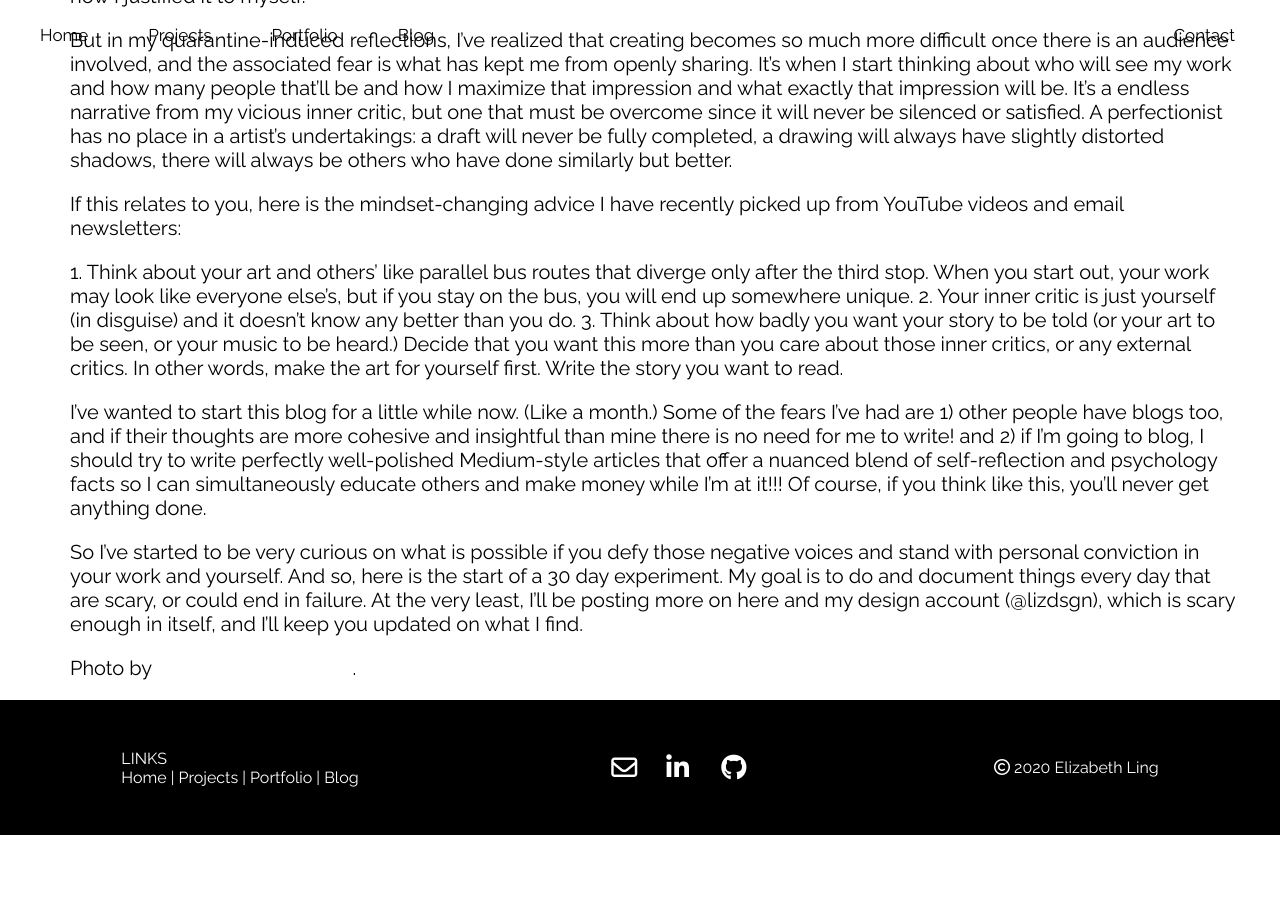
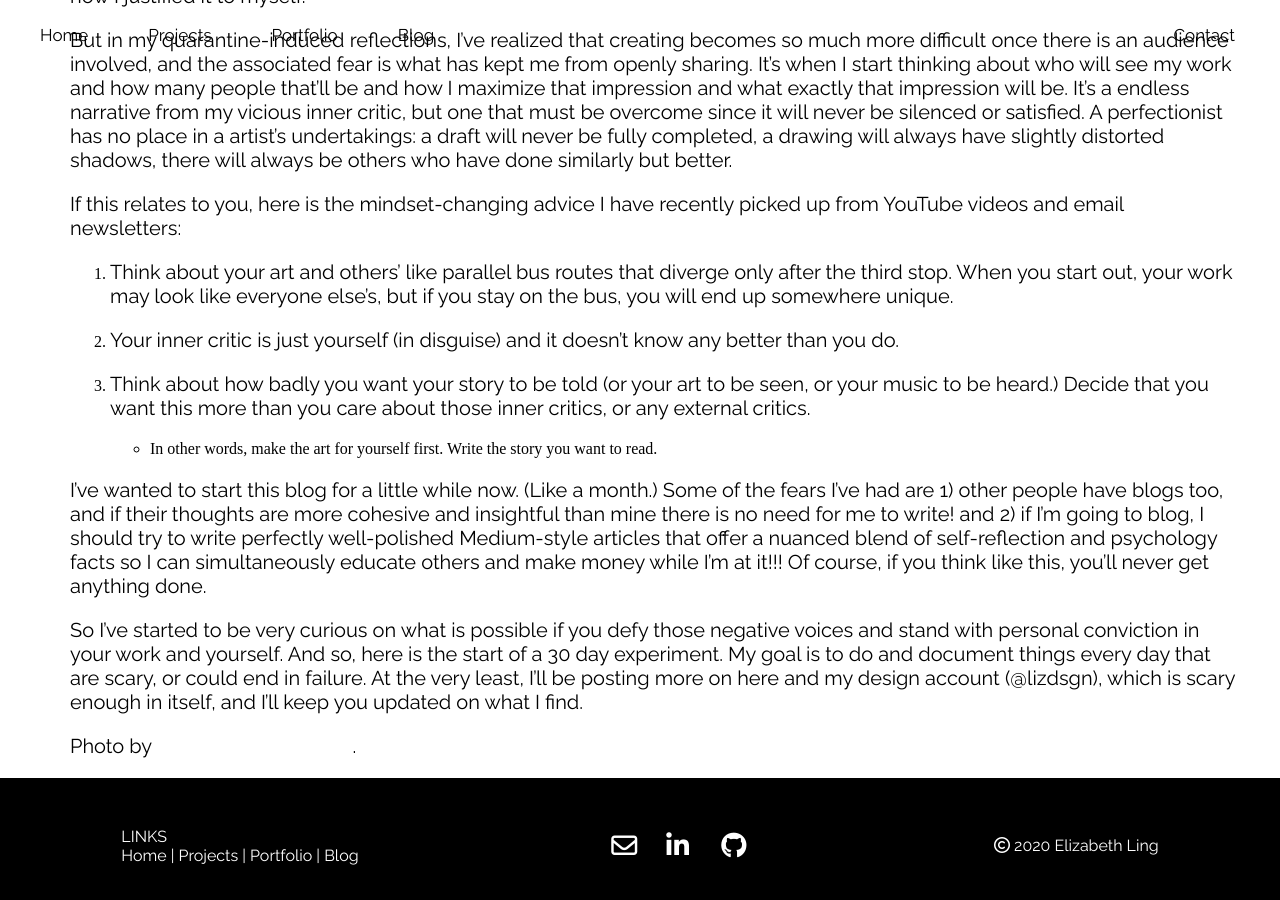
Before and after one commit to lingelizabeth/lingelizabeth.github.io, a Jekyll site: the page built from _posts/2020-05-01-overcoming-fear.md, in a window 1280 px wide and 900 px high, scrolled down 1245 px. Built offline with Jekyll 4.4.1, drawn with Linux system fonts in a browser that asks for light colours; nearby versions of some CDN libraries; library files that are not in the unit come from our copies; comment, search, counter and statistics services are not loaded; before the commit the page ends 2080 px from its top, so only the background shows below that.

Commit message:
Update 2020-05-01-overcoming-fear.md

```diff
--- a/_posts/2020-05-01-overcoming-fear.md
+++ b/_posts/2020-05-01-overcoming-fear.md
@@ -12,12 +12,12 @@ But in my quarantine-induced reflections, I’ve realized that creating becomes
 
 If this relates to you, here is the mindset-changing advice I have recently picked up from YouTube videos and email newsletters:
 
-<p>
-1. Think about your art and others’ like parallel bus routes that diverge only after the third stop. When you start out, your work may look like everyone else’s, but if you stay on the bus, you will end up somewhere unique.
-2. Your inner critic is just yourself (in disguise) and it doesn’t know any better than you do.
-3. Think about how badly you want your story to be told (or your art to be seen, or your music to be heard.) Decide that you want this more than you care about those inner critics, or any external critics.
-In other words, make the art for yourself first. Write the story you want to read.
-</p>
+
+1. <p>Think about your art and others’ like parallel bus routes that diverge only after the third stop. When you start out, your work may look like everyone else’s, but if you stay on the bus, you will end up somewhere unique.</p>
+2. <p>Your inner critic is just yourself (in disguise) and it doesn’t know any better than you do.</p>
+3. <p>Think about how badly you want your story to be told (or your art to be seen, or your music to be heard.) Decide that you want this more than you care about those inner critics, or any external critics. </p>
+    - In other words, make the art for yourself first. Write the story you want to read.
+
 
 I’ve wanted to start this blog for a little while now. (Like a month.) Some of the fears I’ve had are 1) other people have blogs too, and if their thoughts are more cohesive and insightful than mine there is no need for me to write! and 2) if I’m going to blog, I should try to write perfectly well-polished Medium-style articles that offer a nuanced blend of self-reflection and psychology facts so I can simultaneously educate others and make money while I’m at it!!! Of course, if you think like this, you’ll never get anything done.
 
```
